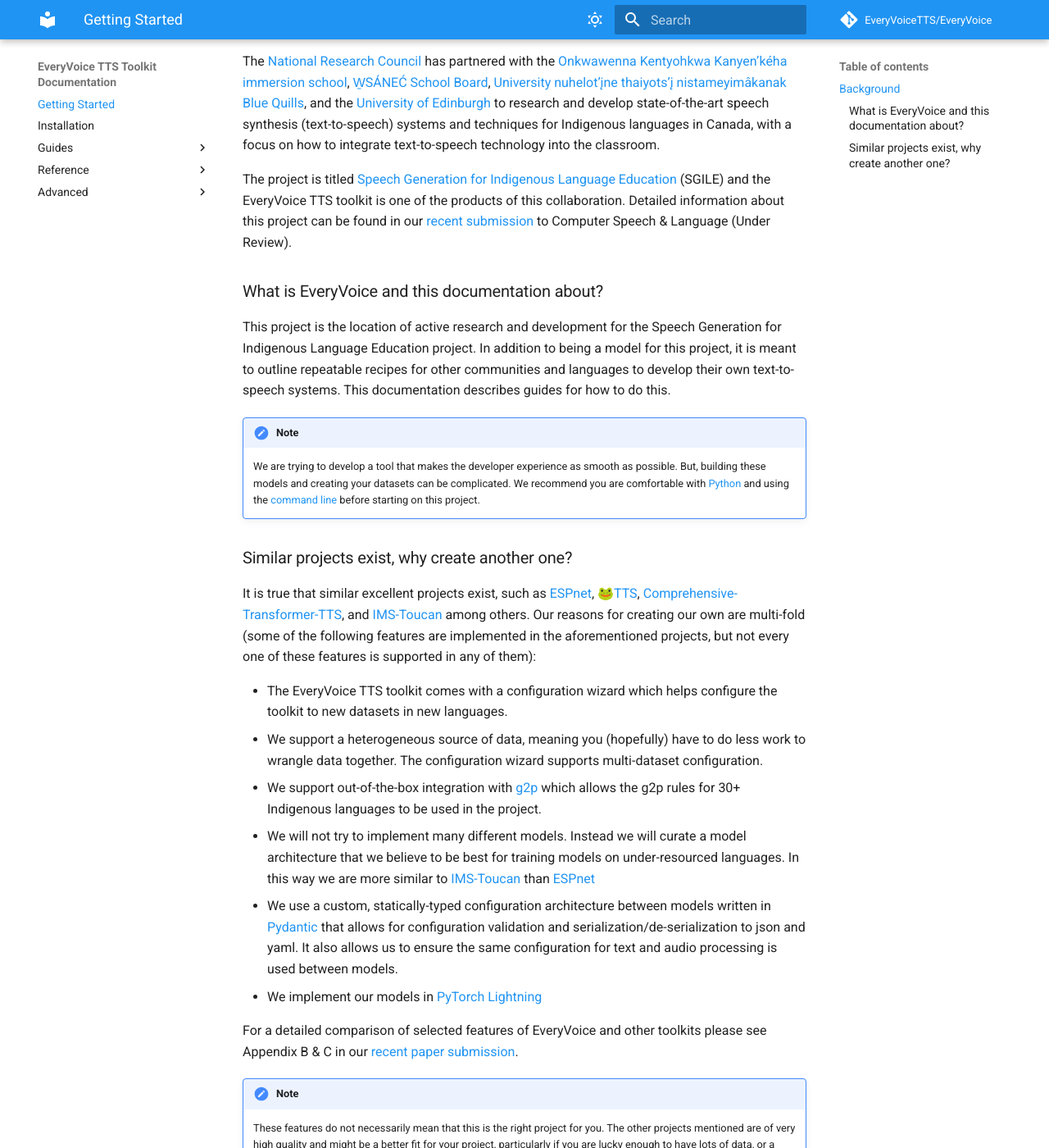
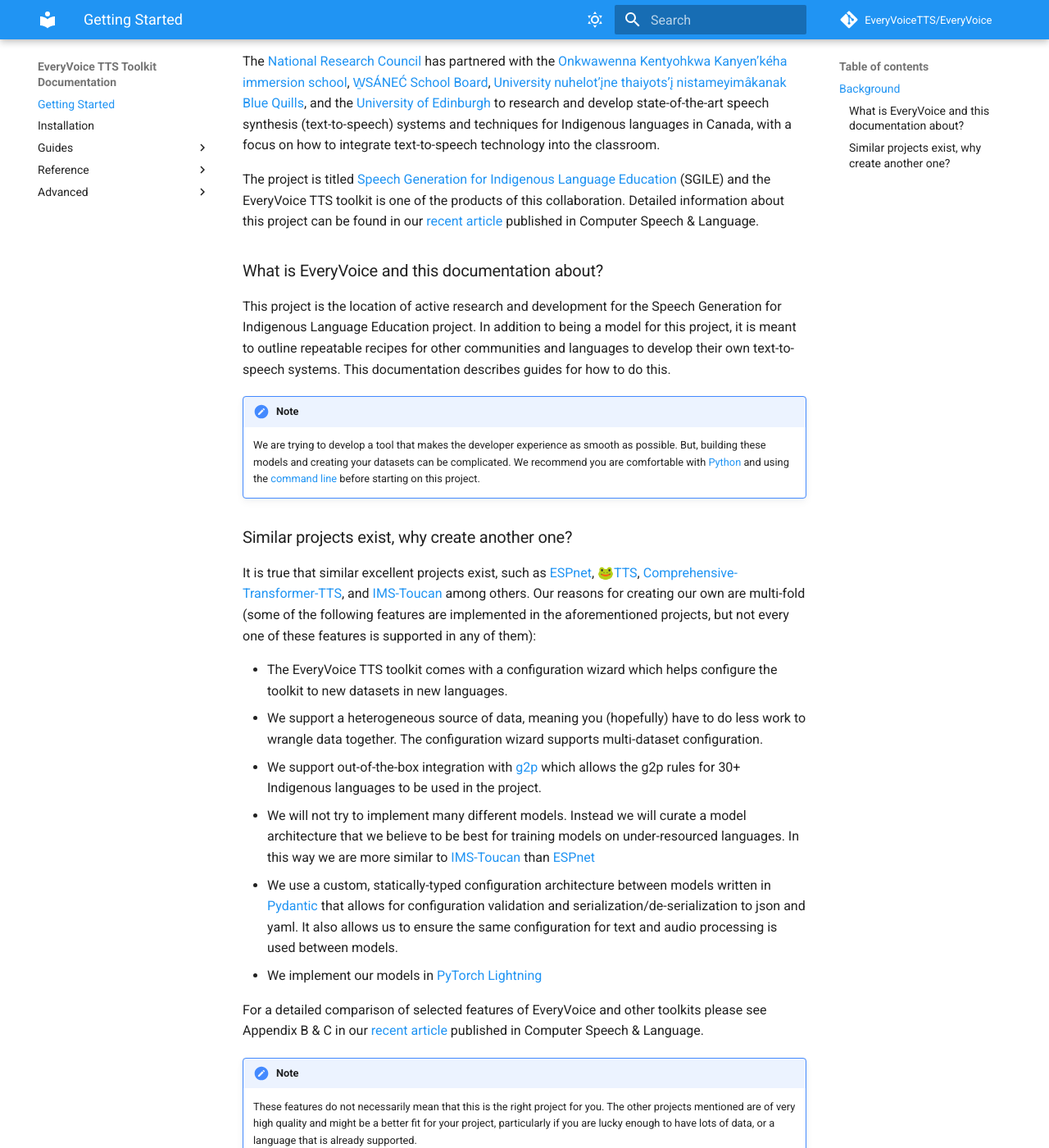
Before and after one commit to EveryVoiceTTS/EveryVoice, an MkDocs documentation site: the page built from docs/index.md, in a window 1280 px wide and 1400 px high, scrolled down 738 px. Shown: the whole window at 82% size. Built offline with MkDocs 1.6.1 and Material for MkDocs 9.7.7, drawn with Linux system fonts in a browser that asks for light colours; comment, search, counter and statistics services are not loaded; the version menu is left out.

Commit message:
docs: update link to paper and remove preprint

```diff
--- a/docs/index.md
+++ b/docs/index.md
@@ -12,7 +12,7 @@
 
 The [National Research Council](https://nrc.canada.ca/en/research-development/research-collaboration/programs/canadian-indigenous-languages-technology-project) has partnered with the [Onkwawenna Kentyohkwa Kanyen’kéha immersion school](https://onkwawenna.info/), [W̱SÁNEĆ School Board](https://wsanecschoolboard.ca/), [University nuhelot’įne thaiyots’į nistameyimâkanak Blue Quills](https://www.bluequills.ca/), and the [University of Edinburgh](https://www.cstr.ed.ac.uk/) to research and develop state-of-the-art speech synthesis (text-to-speech) systems and techniques for Indigenous languages in Canada, with a focus on how to integrate text-to-speech technology into the classroom.
 
-The project is titled [Speech Generation for Indigenous Language Education](https://nrc.canada.ca/en/research-development/research-collaboration/programs/speech-generation-indigenous-language-education) (SGILE) and the EveryVoice TTS toolkit is one of the products of this collaboration. Detailed information about this project can be found in our [recent submission](assets/sgile_preprint.pdf) to Computer Speech & Language (Under Review).
+The project is titled [Speech Generation for Indigenous Language Education](https://nrc.canada.ca/en/research-development/research-collaboration/programs/speech-generation-indigenous-language-education) (SGILE) and the EveryVoice TTS toolkit is one of the products of this collaboration. Detailed information about this project can be found in our [recent article](https://doi.org/10.1016/j.csl.2024.101723) published in Computer Speech & Language.
 
 ### What is EveryVoice and this documentation about?
 
@@ -37,7 +37,7 @@
 - We use a custom, statically-typed configuration architecture between models written in [Pydantic](https://docs.pydantic.dev/) that allows for configuration validation and serialization/de-serialization to json and yaml. It also allows us to ensure the same configuration for text and audio processing is used between models.
 - We implement our models in [PyTorch Lightning](https://www.pytorchlightning.ai/)
 
-For a detailed comparison of selected features of EveryVoice and other toolkits please see Appendix B & C in our [recent paper submission](assets/sgile_preprint.pdf).
+For a detailed comparison of selected features of EveryVoice and other toolkits please see Appendix B & C in our [recent article](https://doi.org/10.1016/j.csl.2024.101723) published in Computer Speech & Language.
 
 !!! note
     These features do not necessarily mean that this is the right project for you. The other projects mentioned are of very high quality and might be a better fit for your project, particularly if you are lucky enough to have lots of data, or a language that is already supported.
```
Also changed, not shown: 1 other file.
